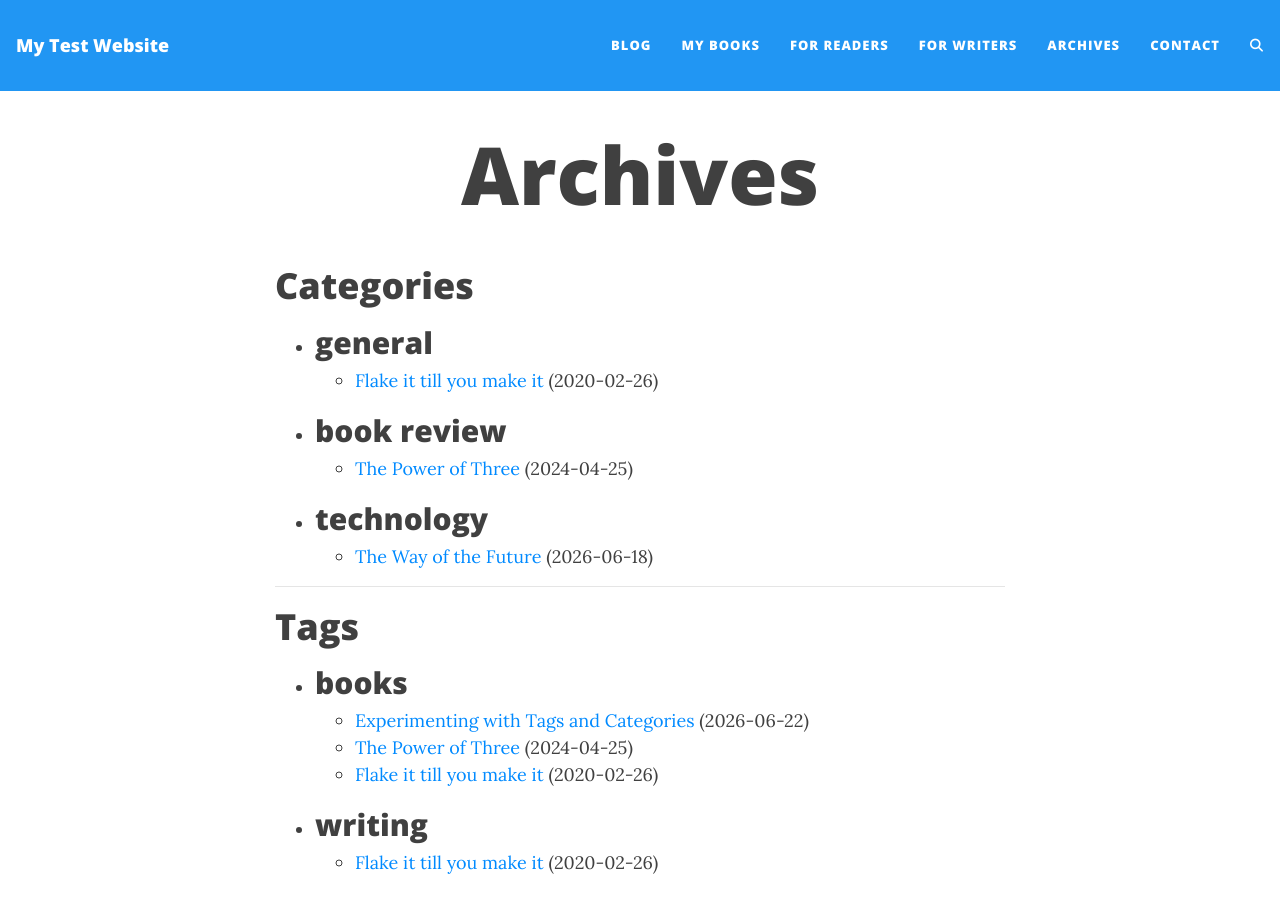
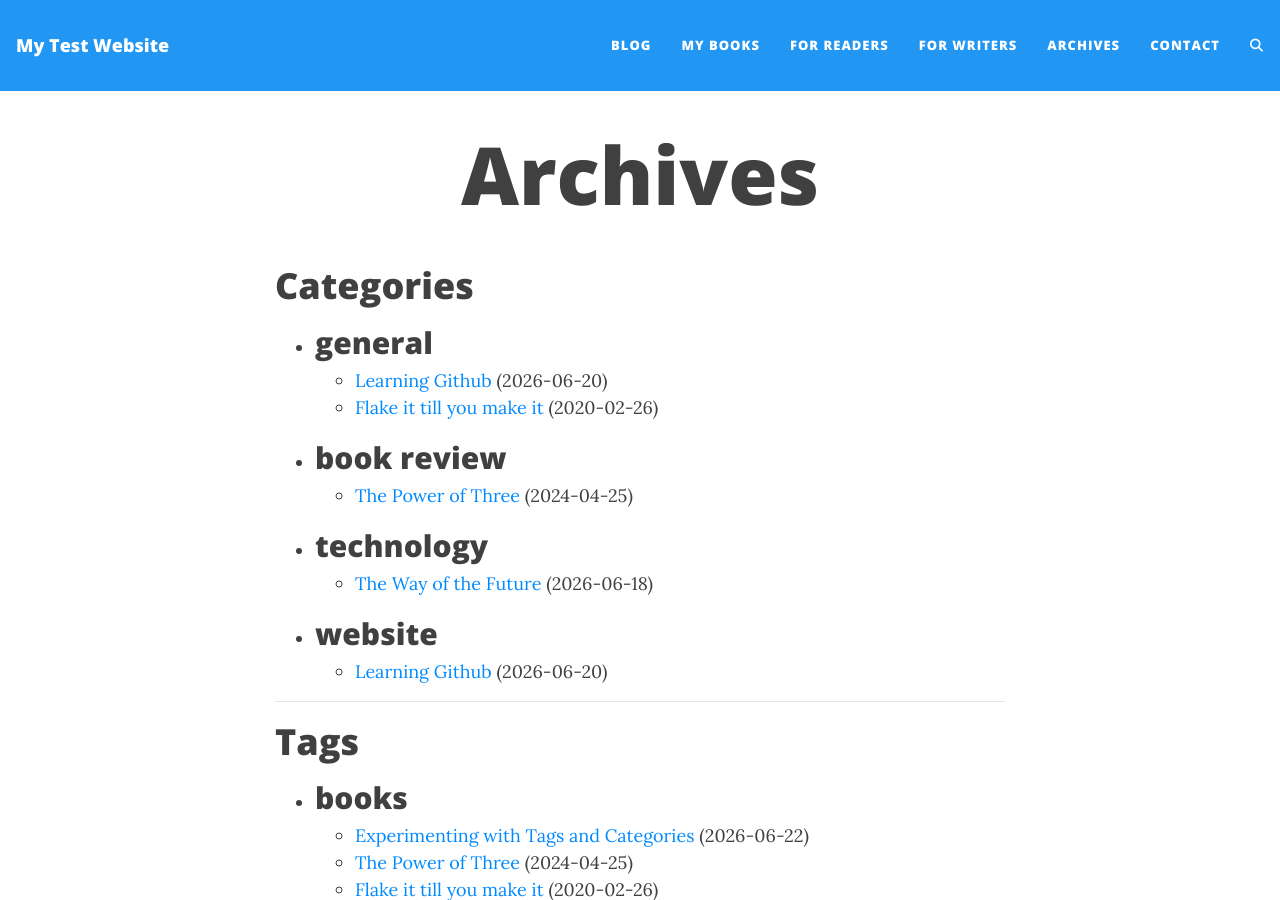
Before and after one commit to jd31122025-design/myblog, a Jekyll site: the page built from archives.md, in a window 1280 px wide and 900 px high. Built offline with Jekyll 4.4.1, drawn with Linux system fonts in a browser that asks for light colours; comment, search, counter and statistics services are not loaded.

Commit message:
Update 2026-06-20-learning-github.markdown

```diff
--- a/_posts/2026-06-20-learning-github.markdown
+++ b/_posts/2026-06-20-learning-github.markdown
@@ -2,6 +2,7 @@
 layout: post
 title:  "Learning Github"
 date:   2026-06-20 18:46:54 +1000
+categories: [website, general]
 ---
 This is a learning curve, for sure.
 
```
